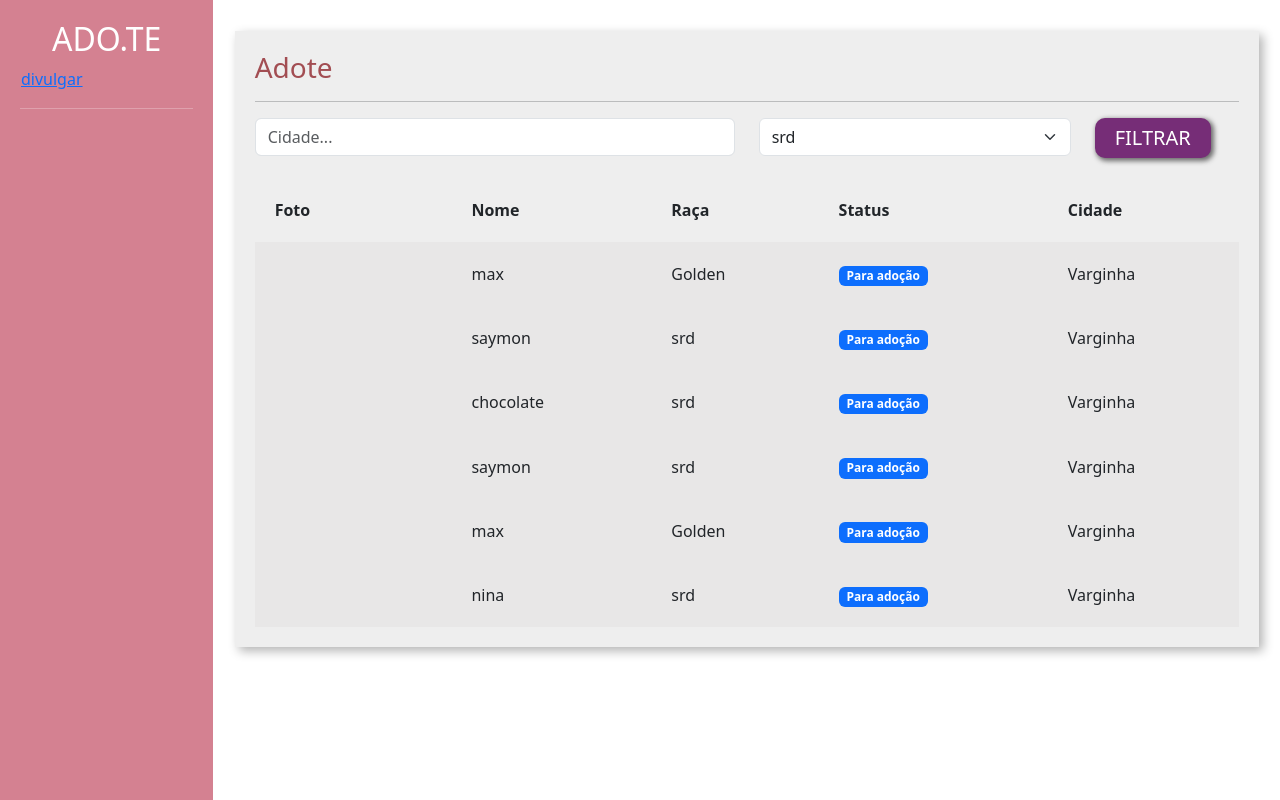
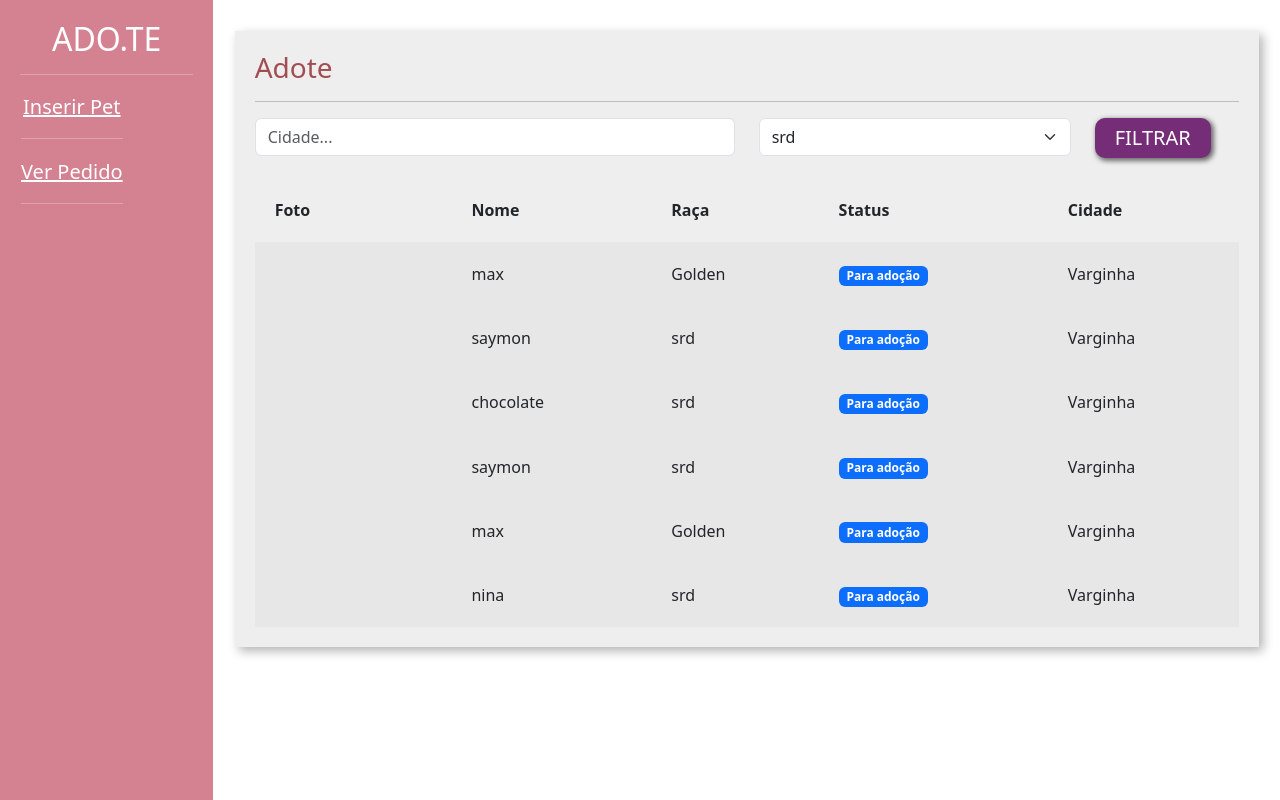
Before and after one commit to isabella-pila/dogs_cats, a Django app: page /adotar/ in a window 1280 px wide. Run offline with Django 4.2, Linux system fonts and the light colour scheme; a user stored in the database is signed in; data comes from the database, SQL or seed files in the repository; parts of the project's set-up code (start-up, migrations or seed data) failed here and were passed over.

Commit message:
erro login

```diff
--- a/adotar/templates/listar_pets.html
+++ b/adotar/templates/listar_pets.html
@@ -17,17 +17,23 @@
             <div class="row">
                 <div class="col-md-2 bg-side sidebar">
                     <h2>ADO.TE</h2>
+                    <hr>
+
                     <table>
                         <tr>
                          <td>
-                            <a href="{% url 'divulgar/novo_pet' %}">divulgar</a>
+                             <a style="color:white; font-size: 20px;" href="{% url 'novo_pet'%}">Inserir Pet</a>
+                             <hr>
                          </td>
-
                         </tr>
 
-
+                        <tr>
+                         <td>
+                            <a style="color:white; font-size: 20px; text-align: center;" href="{% url 'ver_pedido_adocao'%}"> Ver Pedido </a>
+                            <hr>
+                        </td>
+                    </tr>
                        </table>
-                    <hr>
 
 
                 </div>
--- a/templates/static/usuarios/css/cadastro.css
+++ b/templates/static/usuarios/css/cadastro.css
@@ -3,6 +3,7 @@
     background-color: #D48191;
     color: white;
     height: 100vh;
+
 
 
 }
--- a/usuarios/views.py
+++ b/usuarios/views.py
@@ -35,7 +35,7 @@ def cadastro(request):
 
             messages.add_message(request, constants.SUCCESS,
                                  'Você foi cadastrado com sucesso!')
-            return redirect('/adotar')
+            return redirect('/auth')
         except:
             messages.add_message(request, constants.ERROR, ' ERRO interno!')
             return render(request, 'cadastro.html')
```
Lines whose indentation alone changed are shown as unchanged.
